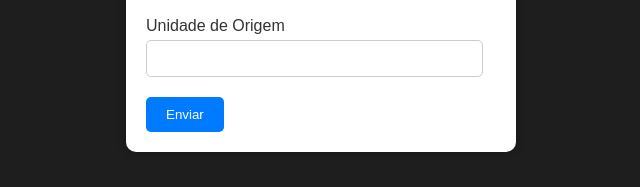
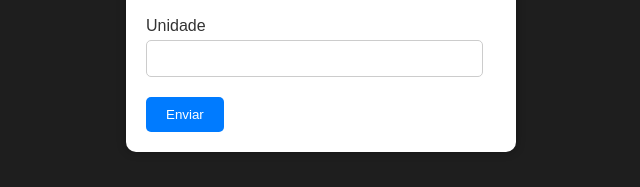
Before and after one commit to tonylds1/aws-test, a plain HTML site: page index.html in a window 1280 px wide. Shown: the part 487-674 px from the top of the page, 319-959 px from the left. Drawn offline with Linux system fonts and the light colour scheme.

Commit message:
correção de campo unidade

```diff
--- a/index.html
+++ b/index.html
@@ -78,7 +78,7 @@
         <input type="tel" id="telefone" name="telefone" required>
       </div>
       <div class="form-group">
-        <label for="unidade">Unidade de Origem</label>
+        <label for="unidade">Unidade</label>
         <input type="text" id="unidade" name="unidade" required>
       </div>
       <button type="submit">Enviar</button>
```
